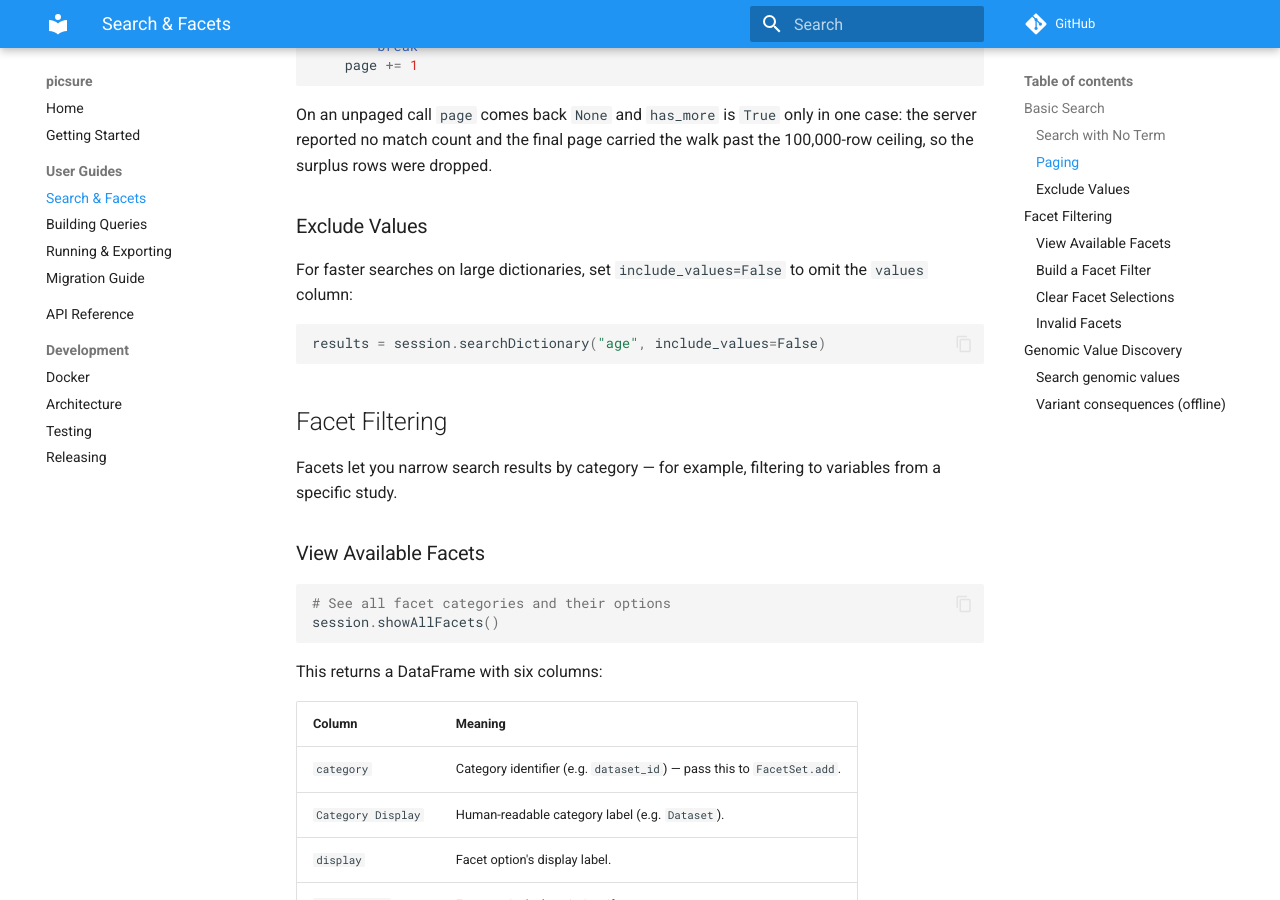
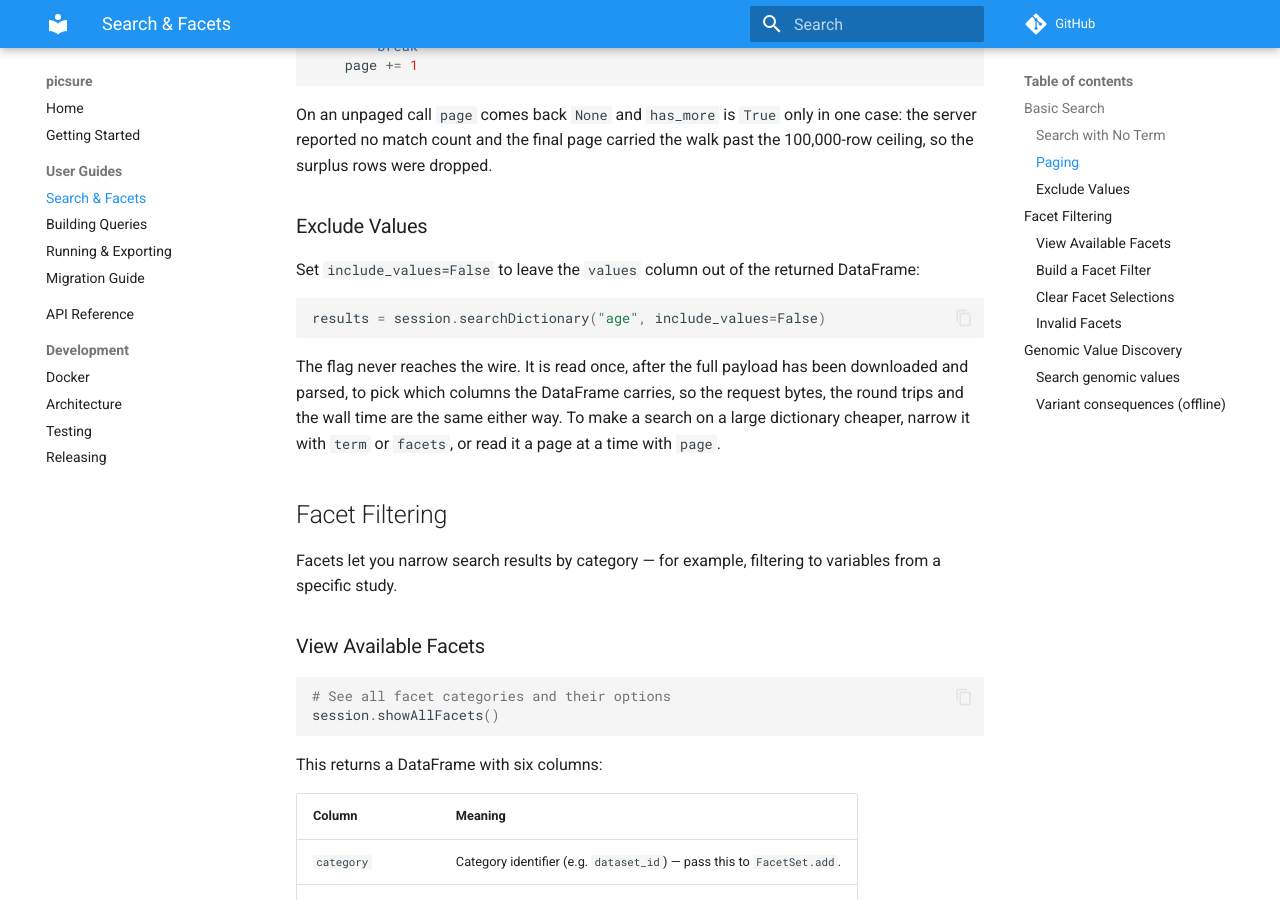
Before and after one commit to hms-dbmi/pic-sure-python-adapter-hpds, an MkDocs documentation site: the page built from docs/guides/search-and-facets.md, in a window 1280 px wide and 900 px high, scrolled down 1464 px. Built offline with MkDocs 1.6.1 and Material for MkDocs 9.7.7, drawn with Linux system fonts in a browser that asks for light colours; comment, search, counter and statistics services are not loaded.

Commit message:
docs: correct the include_values claim, the API reference and a query example
The search guide sold include_values=False as a faster search. The flag
never reaches the wire: the request body is built without it and the
page parameters are the whole query string. It is read once, after the
full payload has been downloaded and parsed, to pick the DataFrame's
columns, so the request bytes, the round trips and the wall time are
identical either way.

The API reference claimed to cover every public name and omitted
SecretToken, QueryType and set_dev_mode, all three in picsure.__all__.
SecretToken matters most, since the changelog now tells callers to build
one. All three have entries in the style the file already uses.

The combined phenotypic and genomic example imported neither
buildGenomicFilter nor VariantFrequency and then called both, so
copy-pasting it raised NameError. Every other block on the page is
self-contained.

````diff
--- a/docs/guides/search-and-facets.md
+++ b/docs/guides/search-and-facets.md
@@ -74,12 +74,18 @@ dropped.
 
 ### Exclude Values
 
-For faster searches on large dictionaries, set `include_values=False`
-to omit the `values` column:
+Set `include_values=False` to leave the `values` column out of the
+returned DataFrame:
 
 ```python
 results = session.searchDictionary("age", include_values=False)
 ```
+
+The flag never reaches the wire. It is read once, after the full payload
+has been downloaded and parsed, to pick which columns the DataFrame
+carries, so the request bytes, the round trips and the wall time are the
+same either way. To make a search on a large dictionary cheaper, narrow
+it with `term` or `facets`, or read it a page at a time with `page`.
 
 ## Facet Filtering
 
````
Also changed, not shown: docs/guides/building-queries.md (+1 -1 lines), docs/reference/api.md (+17 -0 lines).
